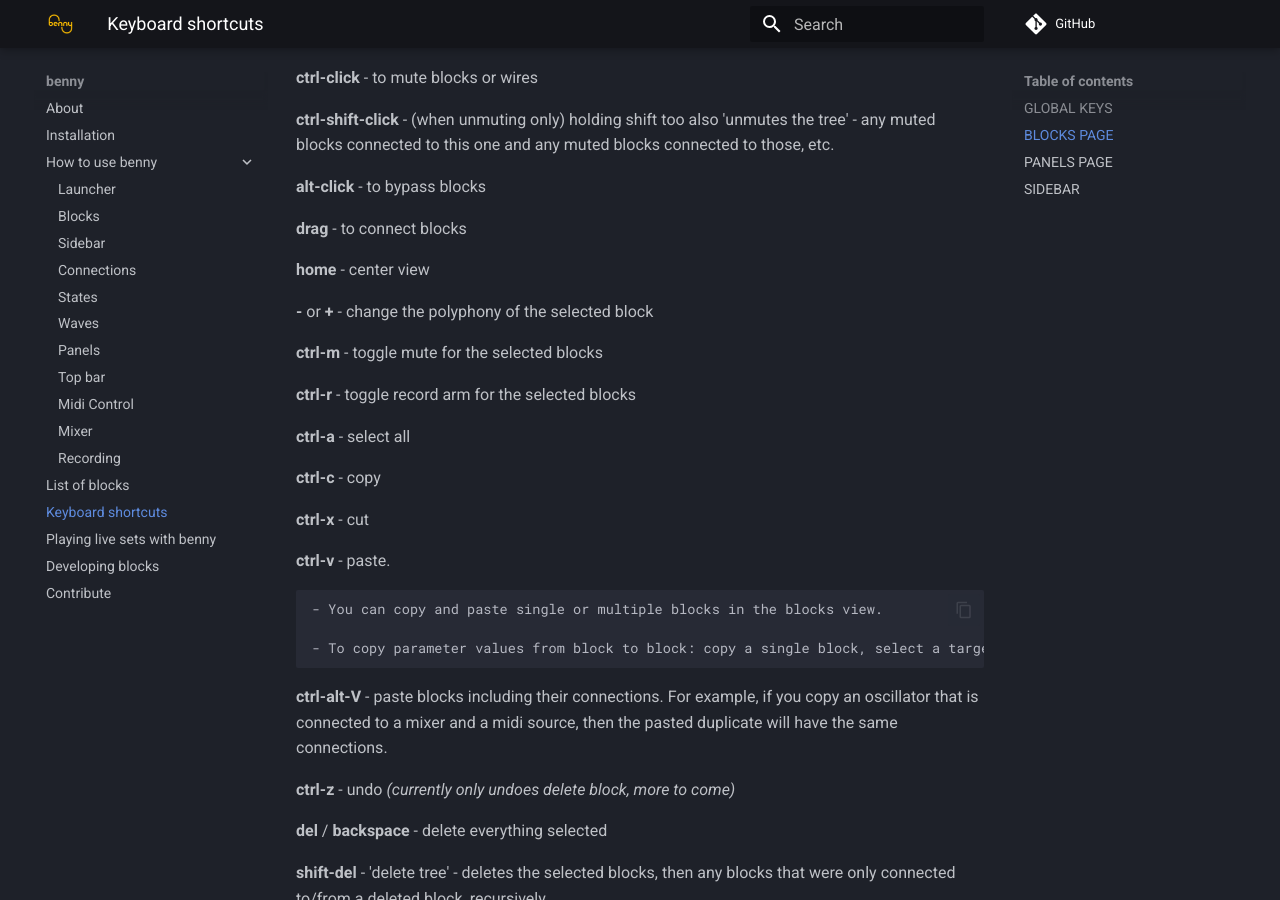
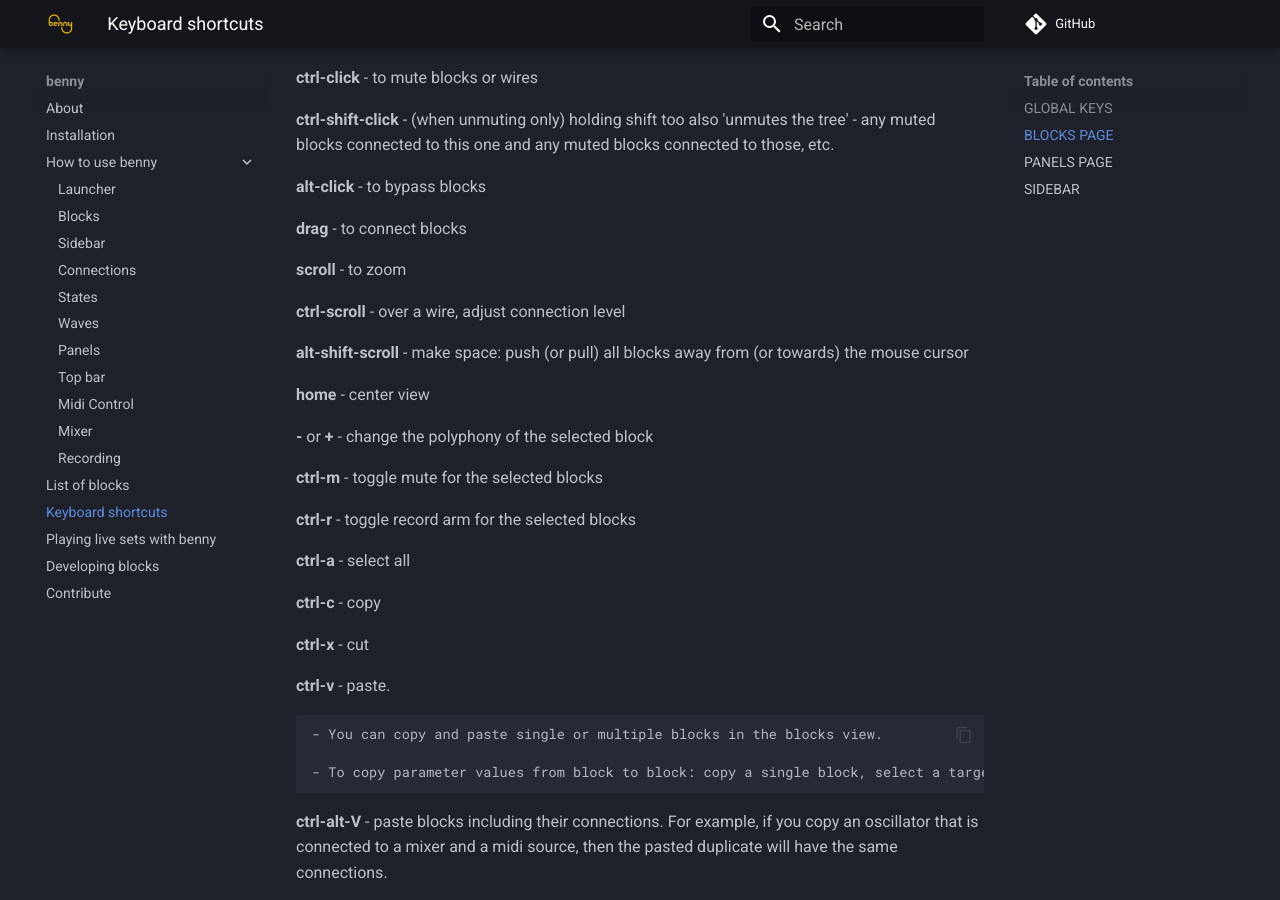
Before and after one commit to playbenny/benny_manual, an MkDocs documentation site: the page built from docs/keyboard_shortcuts.md, in a window 1280 px wide and 900 px high, scrolled down 1149 px. Built offline with MkDocs 1.6.1 and Material for MkDocs 9.7.7, drawn with Linux system fonts in a browser that asks for light colours; comment, search, counter and statistics services are not loaded.

Commit message:
Update keyboard_shortcuts.md

```diff
--- a/docs/keyboard_shortcuts.md
+++ b/docs/keyboard_shortcuts.md
@@ -56,6 +56,11 @@
 
 **drag** - to connect blocks
 
+**scroll** - to zoom
+
+**ctrl-scroll** - over a wire, adjust connection level
+
+**alt-shift-scroll** - make space: push (or pull) all blocks away from (or towards) the mouse cursor
 
 
 **home** - center view
```
